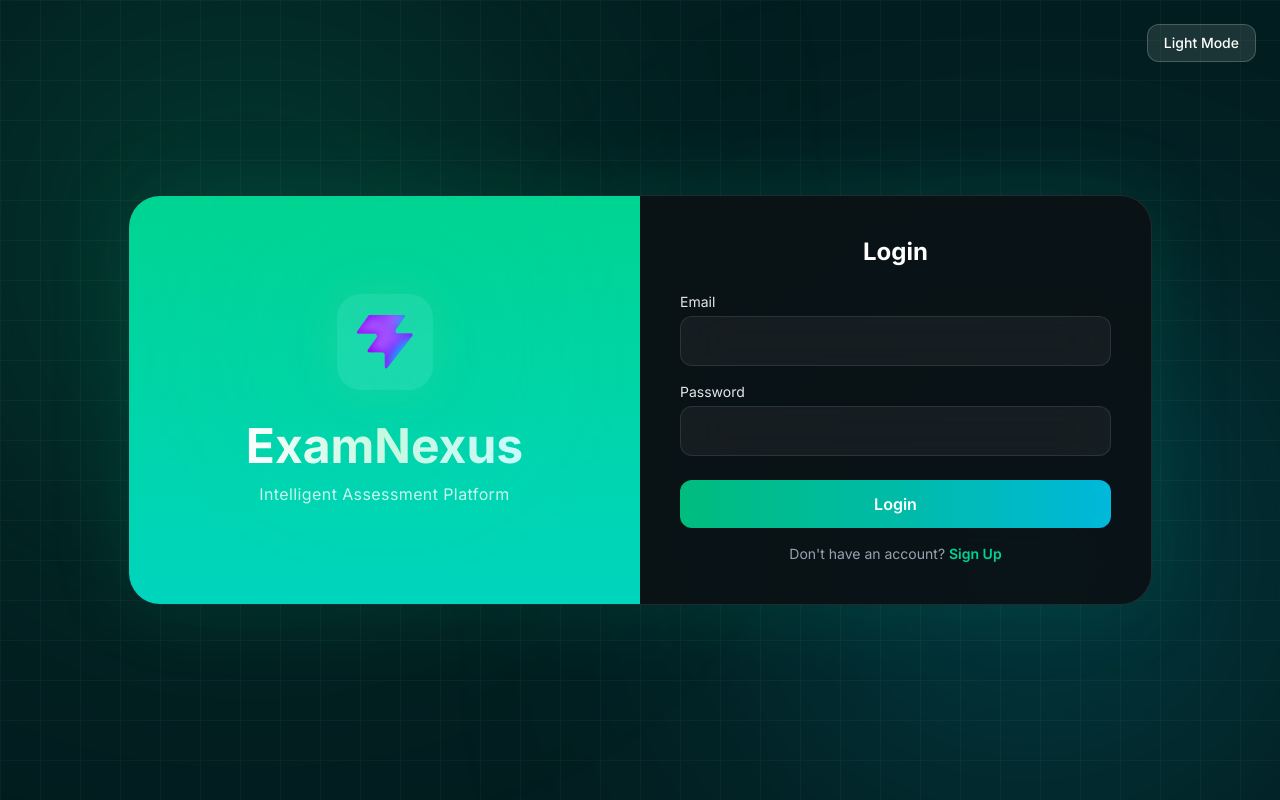
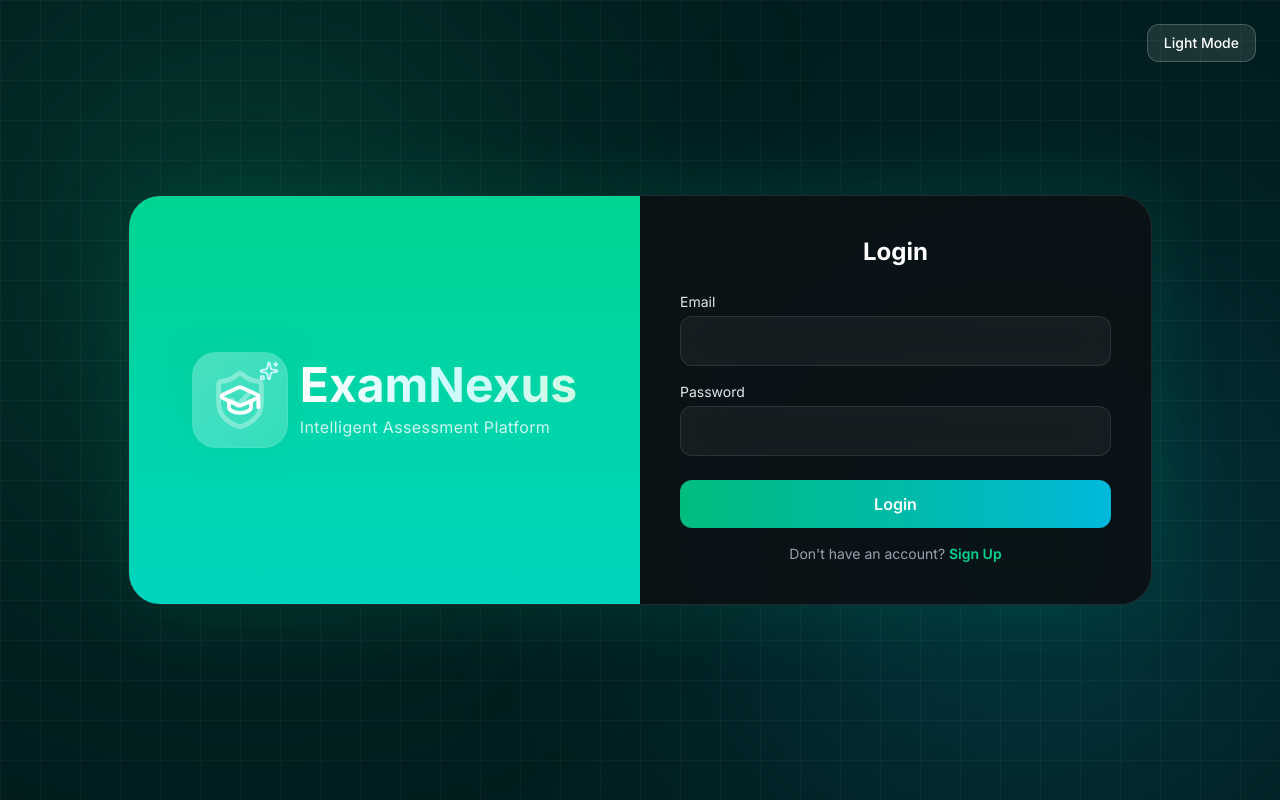
Before and after one commit to vochenex/ExamNexus, a React (Vite) app: page /auth in a window 1280 px wide. Built offline with nearby package versions, Linux system fonts and the light colour scheme.

Commit message:
Redesign brand logo with Lucide icons
Co-authored-by: vochenex <vochenex@users.noreply.github.com>

```diff
--- /dev/null
+++ b/src/components/BrandLogo.jsx
@@ -0,0 +1,114 @@
+import { GraduationCap, ShieldCheck, Sparkles } from "lucide-react";
+
+const sizeMap = {
+  sm: {
+    wrap: "w-10 h-10 rounded-xl",
+    mainIcon: "w-5 h-5",
+    shieldIcon: "w-7 h-7",
+    sparkIcon: "w-3.5 h-3.5",
+    textWrap: "gap-0.5",
+    title: "text-2xl",
+    subtitle: "text-xs",
+  },
+  md: {
+    wrap: "w-14 h-14 rounded-2xl",
+    mainIcon: "w-7 h-7",
+    shieldIcon: "w-10 h-10",
+    sparkIcon: "w-4 h-4",
+    textWrap: "gap-1",
+    title: "text-3xl",
+    subtitle: "text-sm",
+  },
+  hero: {
+    wrap: "w-24 h-24 rounded-3xl",
+    mainIcon: "w-11 h-11",
+    shieldIcon: "w-16 h-16",
+    sparkIcon: "w-5 h-5",
+    textWrap: "gap-1.5",
+    title: "text-5xl",
+    subtitle: "text-base",
+  },
+};
+
+export default function BrandLogo({
+  theme = "dark",
+  size = "md",
+  showTagline = true,
+  centered = false,
+  onColor = false,
+}) {
+  const ui = sizeMap[size] || sizeMap.md;
+
+  const badgeClass = onColor
+    ? "bg-white/10 border border-white/20"
+    : theme === "dark"
+    ? "bg-[#0b1114]/70 border border-white/10"
+    : "bg-white border border-emerald-300";
+
+  const glowClass = onColor
+    ? "from-white/20 via-cyan-100/20 to-emerald-200/20"
+    : theme === "dark"
+    ? "from-emerald-400/20 via-cyan-400/20 to-teal-400/20"
+    : "from-emerald-200/50 via-cyan-200/50 to-teal-200/50";
+
+  const primaryIconClass = onColor
+    ? "text-white"
+    : theme === "dark"
+    ? "text-emerald-300"
+    : "text-teal-700";
+
+  const accentIconClass = onColor
+    ? "text-cyan-100"
+    : theme === "dark"
+    ? "text-cyan-300"
+    : "text-emerald-600";
+
+  const titleClass = onColor
+    ? "from-white via-cyan-100 to-emerald-100"
+    : theme === "dark"
+    ? "from-emerald-300 via-teal-300 to-cyan-300"
+    : "from-teal-700 via-emerald-600 to-cyan-700";
+
+  const subtitleClass = onColor
+    ? "text-white/80"
+    : theme === "dark"
+    ? "text-gray-400"
+    : "text-gray-700";
+
+  return (
+    <div className={`flex items-center gap-3 ${centered ? "justify-center text-center" : ""}`}>
+      <div
+        className={`
+          relative
+          ${ui.wrap}
+          ${badgeClass}
+          flex items-center justify-center
+          overflow-hidden
+          shadow-[0_0_30px_rgba(16,185,129,0.25)]
+        `}
+      >
+        <div className={`absolute inset-0 bg-gradient-to-br ${glowClass}`} />
+        <ShieldCheck
+          strokeWidth={1.8}
+          className={`absolute ${ui.shieldIcon} ${primaryIconClass} opacity-35`}
+        />
+        <GraduationCap strokeWidth={2.1} className={`relative ${ui.mainIcon} ${primaryIconClass}`} />
+        <Sparkles
+          strokeWidth={2.2}
+          className={`absolute top-2 right-2 ${ui.sparkIcon} ${accentIconClass}`}
+        />
+      </div>
+
+      <div className={`flex flex-col ${ui.textWrap}`}>
+        <h1 className={`${ui.title} font-black bg-gradient-to-r ${titleClass} bg-clip-text text-transparent`}>
+          ExamNexus
+        </h1>
+        {showTagline && (
+          <p className={`${ui.subtitle} tracking-wide ${subtitleClass}`}>
+            Intelligent Assessment Platform
+          </p>
+        )}
+      </div>
+    </div>
+  );
+}
--- a/src/components/ExamNexusAuth.jsx
+++ b/src/components/ExamNexusAuth.jsx
@@ -1,6 +1,7 @@
 import React, { useState } from "react";
 import { useNavigate } from "react-router-dom";
 import { useTheme } from "../layouts/ThemeContext";
+import BrandLogo from "./BrandLogo";
 
 
 export default function ExamNexusAuth() {
@@ -283,85 +284,7 @@ if (userData.role === "faculty") {
 
         {/* Left Branding Panel */}
         <div className="hidden md:flex flex-col justify-center items-center p-10 bg-gradient-to-b from-emerald-400 to-teal-400 text-white w-1/2 relative">
-          <div className="group relative mb-8">
-  <div
-    className="
-      absolute
-      inset-0
-
-      bg-emerald-400/30
-
-      blur-3xl
-
-      scale-150
-
-      opacity-70
-
-      group-hover:opacity-100
-
-      transition-all
-      duration-500
-    "
-  />
-
-  <div
-    className="
-      relative
-      w-24
-      h-24
-      rounded-3xl
-      bg-white/10
-      flex
-      items-center
-      justify-center
-      shadow-[0_0_40px_rgba(52,211,153,0.45)]
-      group-hover:scale-110
-      group-hover:rotate-6
-      transition-all
-      duration-500
-    "
-  >
-    <img
-      src="/favicon.svg"
-      alt="ExamNexus logo"
-      className="w-14 h-14 object-contain"
-    />
-  </div>
-</div>
-
-          <h1
-  className="
-    text-5xl
-    font-black
-
-    bg-gradient-to-r
-    from-white
-    via-emerald-100
-    to-cyan-100
-
-    bg-clip-text
-    text-transparent
-
-    mb-3
-
-    hover:scale-105
-
-    transition-all
-  "
->
-  ExamNexus
-</h1>
-          <p
-  className="
-    text-white/80
-
-    text-base
-
-    tracking-wide
-  "
->
-  Intelligent Assessment Platform
-</p>
+          <BrandLogo theme={theme} size="hero" showTagline onColor />
         </div>
 
         {/* Right Form Panel */}
@@ -370,21 +293,8 @@ if (userData.role === "faculty") {
             theme === "dark" ? "text-white" : "text-gray-900"
           }`}
         >
-          <div className="md:hidden mb-6 flex flex-col items-center text-center">
-            <div className="w-16 h-16 rounded-2xl bg-white/10 flex items-center justify-center shadow-[0_0_30px_rgba(16,185,129,0.35)]">
-              <img
-                src="/favicon.svg"
-                alt="ExamNexus logo"
-                className="w-10 h-10 object-contain"
-              />
-            </div>
-            <h2
-              className={`mt-3 text-xl font-black ${
-                theme === "dark" ? "text-emerald-300" : "text-teal-700"
-              }`}
-            >
-              ExamNexus
-            </h2>
+          <div className="md:hidden mb-6">
+            <BrandLogo theme={theme} size="md" showTagline centered />
           </div>
 
           <h2
--- a/src/layouts/DashboardLayout.jsx
+++ b/src/layouts/DashboardLayout.jsx
@@ -8,6 +8,7 @@ import {
   Sun,
 } from "lucide-react";
 import { useTheme } from "./ThemeContext";
+import BrandLogo from "../components/BrandLogo";
 
 export default function DashboardLayout() {
   const navigate = useNavigate();
@@ -58,21 +59,7 @@ React.useEffect(() => {
       >
         {/* LOGO */}
         <div>
-          <div className="flex items-center gap-3">
-            <div className="w-10 h-10 rounded-xl bg-white/10 flex items-center justify-center shadow-[0_0_20px_rgba(16,185,129,0.35)]">
-              <img
-                src="/favicon.svg"
-                alt="ExamNexus logo"
-                className="w-6 h-6 object-contain"
-              />
-            </div>
-            <h1 className="text-3xl font-black bg-gradient-to-r from-emerald-400 via-teal-400 to-cyan-400 bg-clip-text text-transparent">
-              ExamNexus
-            </h1>
-          </div>
-          <p className={`${theme === "dark" ? "text-gray-400" : "text-gray-900"} text-xs mt-1`}>
-            Intelligent Assessment Platform
-          </p>
+          <BrandLogo theme={theme} size="sm" showTagline />
         </div>
 
         {/* NAVIGATION */}
```
